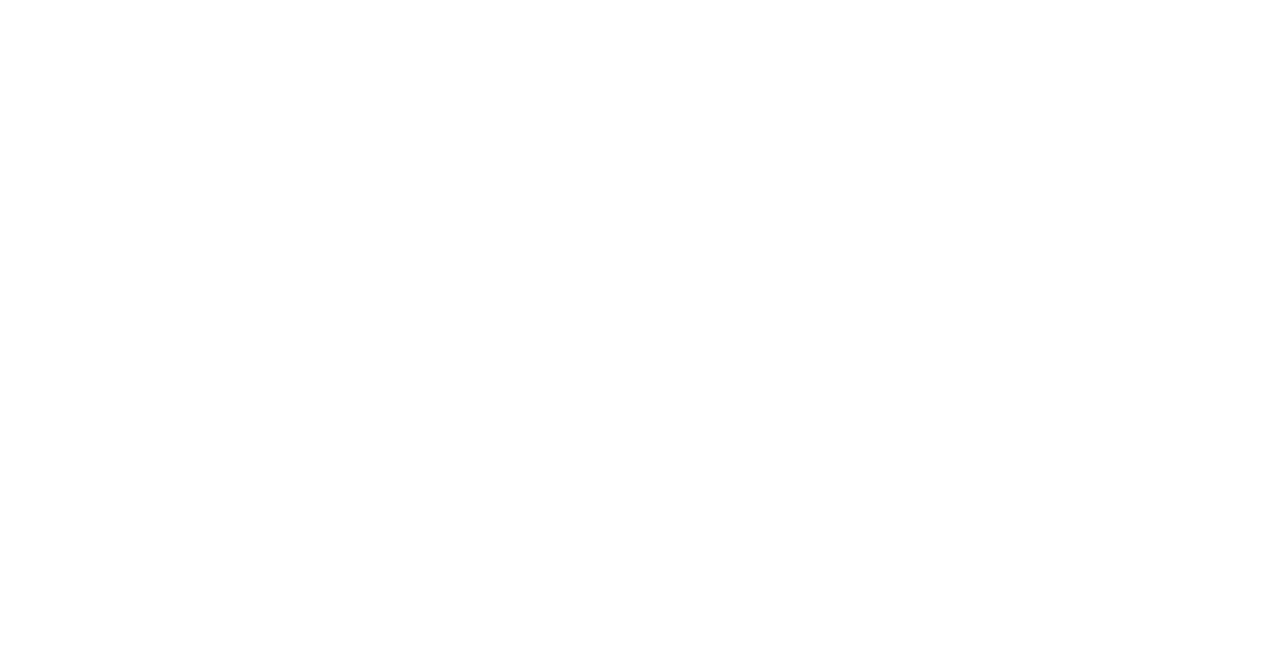
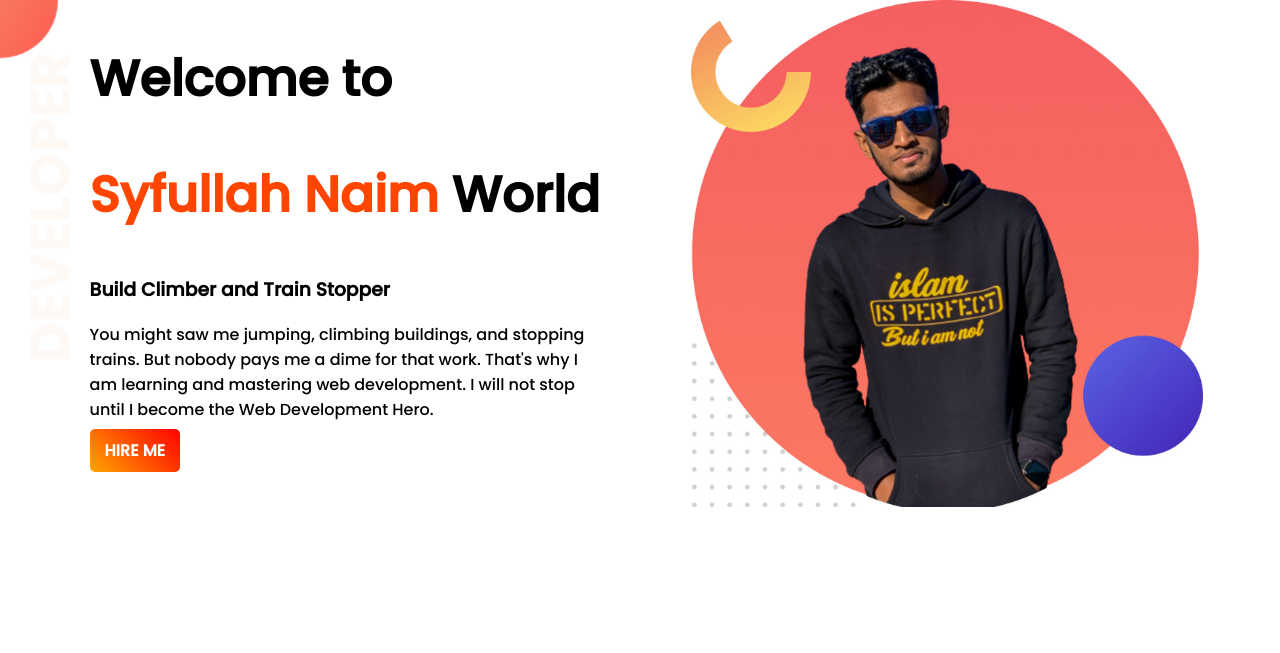
Before and after one commit to syfullahnaim/my-first-website, a plain HTML site: page index.html in a window 1280 px wide. Drawn offline with Linux system fonts and the light colour scheme.

Commit message:
top section

```diff
--- a/index.html
+++ b/index.html
@@ -5,8 +5,23 @@
     <meta http-equiv="X-UA-Compatible" content="IE=edge">
     <meta name="viewport" content="width=device-width, initial-scale=1.0">
     <title>Portfolio Website</title>
+    <link rel="preconnect" href="https://fonts.googleapis.com">
+<link rel="preconnect" href="https://fonts.gstatic.com" crossorigin>
+<link href="https://fonts.googleapis.com/css2?family=Poppins:ital,wght@0,500;1,300&display=swap" rel="stylesheet">
+    <link rel="stylesheet" href="style.css">
 </head>
 <body>
-
+    <section class="top-banner">
+        <div class="half-width">
+            <h1>Welcome to</h1>
+            <h1> <span class="name">Syfullah Naim </span>  World</h1>
+            <h3>Build Climber and Train Stopper</h3>
+            <p>You might saw me jumping, climbing buildings, and stopping trains. But nobody pays me a dime for that work. That's why I am learning and mastering web development. I will not stop until I become the Web Development Hero.</p>
+            <a href="https://www.linkedin.com/in/syfullahnaim/" class="button">HIRE ME</a>
+        </div>
+        <div class="half-width">
+            <img src="syfullah01.jpg" alt="">
+        </div>
+    </section>
 </body>
 </html>
--- /dev/null
+++ b/style.css
@@ -0,0 +1,37 @@
+body{
+    margin: 0;
+    font-family: 'Poppins', sans-serif;
+}
+.name{
+    color: orangered;
+}
+.half-width{
+    width: 40%;
+    float: left;
+    margin-left: 5%;
+    padding-left: 2%;
+}
+.half-width img{
+    width: 100%;
+}
+h1{
+    font-weight: 700;
+    font-size: 50px;
+}
+.button{
+    text-decoration: none;
+    border: 10px 20px;
+    padding: 10px 15px;
+    border-radius: 5px;
+    background-image: linear-gradient(45deg, orange, red);
+    color: white;
+    font-weight: 700;
+}
+section{
+    height: 500px;
+    padding-bottom: 150px;
+}
+.top-banner{
+    background-image: url("images/top-banner.png");
+    background-repeat: no-repeat;
+}
```
Also changed, not shown: images/dream-bg.png (added), images/exp-bg.png (added), images/jhankar.png (added), images/jhankar2.png (added), images/my-bg.png (added), images/my-bg2.png (added), images/top-banner.png (added), syfullah01.jpg (added), syfullah02.jpg (added).
